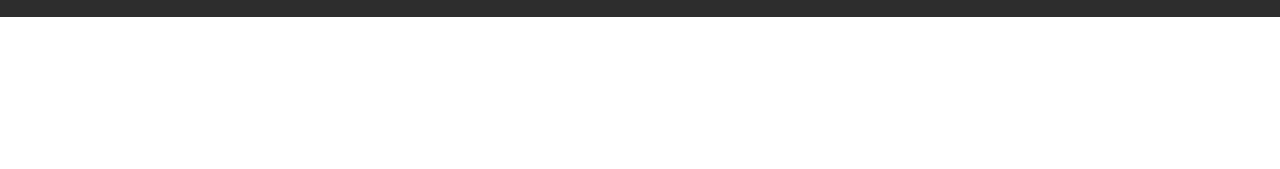
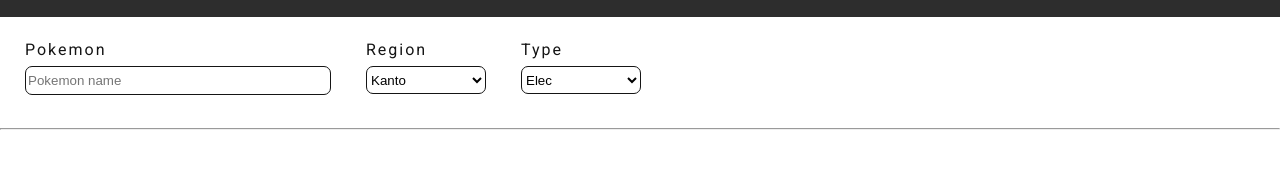
Before and after one commit to BaltiBlast/pokedex, a plain HTML site: page index.html in a window 1280 px wide. Shown: the part 133-302 px from the top of the page. Drawn offline with Linux system fonts and the light colour scheme.

Commit message:
searchbar integration -> ok

```diff
--- a/css/style.css
+++ b/css/style.css
@@ -1,3 +1,7 @@
+/* ------------------------------------------------------------------ */
+/* FONT IMPORT */
+@import url('https://fonts.googleapis.com/css2?family=Roboto:ital,wght@0,100;0,300;0,400;0,500;0,700;0,900;1,100;1,300;1,400;1,500;1,700;1,900&display=swap');
+
 /* ------------------------------------------------------------------ */
 /* GENERIC VARIABLES COLOR */
 :root {
@@ -8,10 +12,20 @@
 /* ------------------------------------------------------------------ */
 /* GENERIC STYLE */
 
+body {
+    font-family: 'Roboto', sans-serif;
+}
+
 .center-xy {
     display: flex;
     justify-content: center;
     align-items: center;
+}
+
+.b-radius {
+    border-radius: 7px;
+    border: 1px solid var(--lightGrey);
+    background-color: transparent;
 }
 
 /* ------------------------------------------------------------------ */
@@ -24,3 +38,27 @@
 .header__logo {
     width: 300px;
 }
+
+/* ------------------------------------------------------------------ */
+/* SEARCHBAR */
+.searchbar {
+    display: flex;
+    gap: 35px;
+    padding: 25px;
+}
+
+.searchbar__label {
+    color: var(--lightGrey);
+    margin-bottom: 8px;
+    letter-spacing: 2px;
+}
+
+.searchbar__input {
+    width: 300px;
+    height: 25px;
+}
+
+.searchbar__select {
+    height: 28px;
+    width: 120px;
+}
--- a/index.html
+++ b/index.html
@@ -18,6 +18,37 @@
     <header class="header center-xy">
         <img src="./image/pokemon_logo.svg" class="header__logo" alt="pokemon">
     </header>
+
+    <!------------------------------------------------------------------>
+    <!-- SEARCHBAR -->
+    <section class="searchbar">
+        <!-- ~/ INPUT POKEMON NAME /~ -->
+        <div>
+            <p class="searchbar__label">Pokemon</p>
+            <input class="searchbar__input b-radius" placeholder="Pokemon name">
+        </div>
+
+        <!-- ~/ SELECT POKEMON BY REGION /~ -->
+        <div>
+            <p class="searchbar__label">Region</p>
+            <select class="searchbar__select b-radius">
+                <option>Kanto</option>
+                <option>Johto</option>
+                <option>Chibro</option>
+            </select>
+        </div>
+
+        <!-- ~/ SELECT POKEMON BY TYPE /~ -->
+        <div>
+            <p class="searchbar__label">Type</p>
+            <select class="searchbar__select b-radius" placeholder="Pokemon name" type="text">
+                <option>Elec</option>
+                <option>Fire</option>
+                <option>Water</option>
+            </select>
+        </div>
+    </section>
+    <hr>
 </body>
 
 </html>
```
